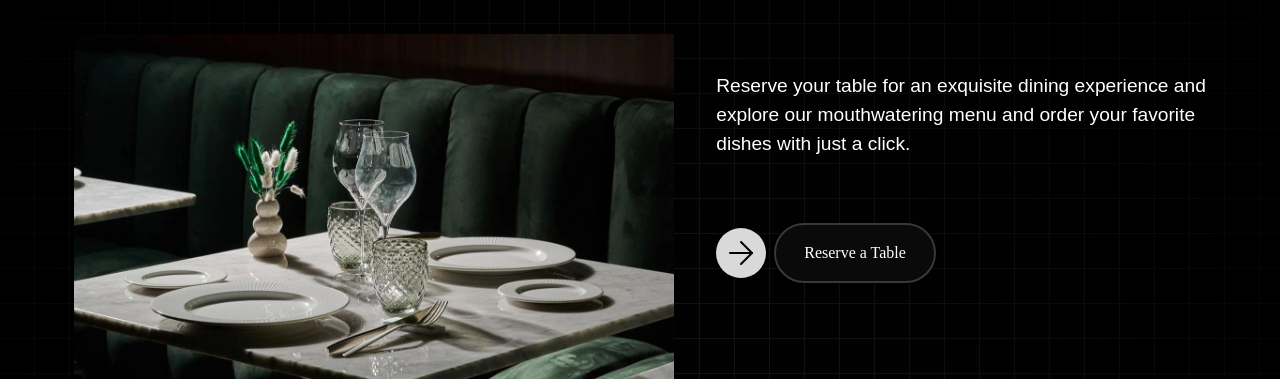
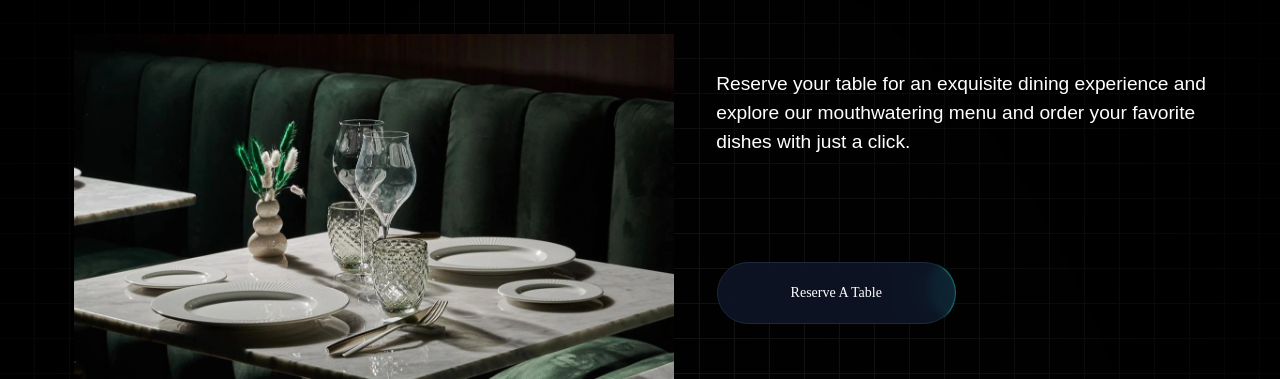
Before and after one commit to jsaugat/The-DINESYNC, a React (Vite) app in the folder client/: page / in a window 1280 px wide. Shown: the part 313-692 px from the top of the page. Built offline with nearby package versions, Linux system fonts and the light colour scheme; a web font is replaced by a local one.

Commit message:
moving border button

```diff
--- a/client/src/Pages/Home.jsx
+++ b/client/src/Pages/Home.jsx
@@ -1,4 +1,6 @@
-import { Button } from "@/shadcn/ui/button";
+// import { Button } from "@/shadcn/ui/button";
+import { Button } from "../components/ui/moving-border";
+
 import { Container } from "../master";
 import React from "react";
 import { useNavigate } from "react-router-dom";
@@ -57,10 +59,9 @@ function HomePage() {
         </defs>
     </svg> */}
       <Container className="relative space-y-5 ">
-
         <Spotlight
           className="-top-40 left-0 md:left-60 md:-top-20"
-          fill="Aquamarine"
+          fill="Turquoise"
         />
         <section
           className={`${sectionStyle} text-center flex justify-evenly items-center h-screen mx-auto`}
@@ -73,7 +74,7 @@ function HomePage() {
           {/* Hero Image z-none */}
           <figure className="bg-hero-image z-50 h-[25rem] w-[37.5rem] mt-44 mb-16 bg-cover bg-left"></figure>
           <div className="flex flex-col gap-16">
-            <p className="text-[1.2rem] max-w-[47.8rem text-left font-montreal">
+            <p className="text-[1.2rem] max-w-[47.8rem text-left font-montreal mt-20">
               Reserve your table for an exquisite dining experience and
               <br /> explore our mouthwatering menu and order your favorite
               <br /> dishes with just a click.
@@ -110,36 +111,39 @@ function HomePage() {
                 </g>
               </svg> */}
               {/* bg-white svg */}
-              <svg
+              {/* <svg
                 width="50"
                 height="50"
                 viewBox="0 0 50 50"
                 fill="none"
                 xmlns="http://www.w3.org/2000/svg"
+                className="border border-gray-600 rounded-full"
               >
-                <circle cx="25" cy="25" r="25" fill="#D9D9D9" />
+                <circle cx="25" cy="25" r="25" fill="" />
                 <path
                   d="M14 25H36"
-                  stroke="black"
+                  stroke="white"
                   stroke-width="2"
                   stroke-linecap="round"
                   stroke-linejoin="round"
                 />
                 <path
                   d="M25 14L36 25L25 36"
-                  stroke="black"
+                  stroke="white"
                   stroke-width="2"
                   stroke-linecap="round"
                   stroke-linejoin="round"
                 />
-              </svg>
-
-              {/* <span className="linimate text-[1.2rem] ">RESERVE A TABLE</span> */}
+              </svg> */}
+              {/* //? Moving Border Button */}
               <Button
-                variant="maximal"
-                className="reserve-a-table rounded-full text-base font- py-7 px-7 border-2 border-onyx"
+                borderRadius="10rem"
+                className={
+                  "text-[1.1rem] bg-black/[0] hover:bg-gradient-to-l hover:from-teal-950 hover:to-black transition-all ease-in-out delay-150 border-onyx"
+                }
+                duration={"2500"}
               >
-                Reserve a Table
+                Reserve A Table
               </Button>
             </div>
           </div>
--- a/client/src/Pages/Reservation.jsx
+++ b/client/src/Pages/Reservation.jsx
@@ -1,7 +1,9 @@
 import { BookingForm, Container } from "../master";
 import React, { useReducer, useState } from "react";
-import Calendar from "../components/ReactCalendar/index.jsx";
+// import Calendar from "../components/ReactCalendar/index.jsx";
 import styled from "styled-components";
+import "../Styles/App.scss";
+import { Button } from "../components/ui/moving-border";
 
 // submit button animation
 const StyledBookButton = styled.button`
@@ -21,7 +23,7 @@ const StyledBookButton = styled.button`
     width: 100%;
     height: 0%;
     border-radius: 50px;
-    background-color: white;
+    background-color: #f1f1f1;
     transition: all 0.2s ease-out;
   }
 
@@ -71,12 +73,19 @@ function ReservationPage() {
         />
       </section>
       {/* submit btn */}
-      <StyledBookButton
+      {/* <StyledBookButton
         type="submit"
-        className="border border-white/60 mb-20 mt-11 py-2 px-3 w-fit mx-auto text-xl font-medium bg-gradient from-cardBlack to-green-600"
+        className="border border-white/60 mb-20 mt-11 py-2 px-3 w-fit mx-auto text-xl font-medium"
       >
         Confirm Reservation
-      </StyledBookButton>
+      </StyledBookButton> */}
+      <Button
+        borderRadius="10rem"
+        // className="bg-white text-xl w-fit text-black dark:text-white border-neutral-200 dark:border-onyx dark:bg-gradient-to-br dark:from-gray-800 dark:to-black transition-all duration-300 hover:dark:bg-gradient-to-bl hover:dark:to-black hover:dark:from-gray-600"
+        className={"text-[1.1rem] bg-black/30 hover:bg-gradient-to-bl hover:from-neutral-800 hover:to-black transition-all ease-in-out delay-150 border-onyx"}
+      >
+        Confirm Reservation
+      </Button>
     </Container>
   );
 }
--- a/client/src/Styles/App.scss
+++ b/client/src/Styles/App.scss
@@ -76,7 +76,7 @@ body {
     &::before {
       content: "";
       position: absolute;
-      width: .4rem;
+      width: .3rem;
       height: 100%;
       top: 0;
       left: 0;
--- a/client/src/components/Header/NavBar.jsx
+++ b/client/src/components/Header/NavBar.jsx
@@ -14,7 +14,7 @@ const NavBar = () => {
       {/* logo */}
       <Logo />
       {/* menu */}
-      <ul className="Navbar flex gap-6 items-center text-[.9rem]">
+      <ul className="Navbar flex gap-6 items-center text-[0.9rem] font-light">
         <li>
           <NavLink
             to=""
--- /dev/null
+++ b/client/src/components/ui/moving-border.jsx
@@ -0,0 +1,123 @@
+import React from "react";
+import {
+  motion,
+  useAnimationFrame,
+  useMotionTemplate,
+  useMotionValue,
+  useTransform,
+} from "framer-motion";
+import { useRef } from "react";
+import { cn } from "@/utils/cn";
+
+export function Button({
+  borderRadius = "1.75rem",
+  children,
+  as: Component = "button",
+  containerClassName,
+  borderClassName,
+  duration,
+  className,
+  ...otherProps
+}) {
+  return (
+    <Component
+      className={cn(
+        "bg-transparent relative text-xl h-16 w-60 p-[1px] overflow-hidden my-10",
+        containerClassName
+      )}
+      style={{
+        borderRadius: borderRadius,
+      }}
+      {...otherProps}
+    >
+      <div
+        className="absolute inset-0"
+        style={{ borderRadius: `calc(${borderRadius} * 0.96)` }}
+      >
+        <MovingBorder duration={duration} rx="30%" ry="30%">
+          <div
+            className={cn(
+              "h-20 w-20 opacity-[0.8] bg-[radial-gradient(var(--teal-600)_40%,transparent_60%)]",
+              borderClassName
+            )}
+          />
+        </MovingBorder>
+      </div>
+
+      <div
+        className={cn(
+          "relative bg-slate-900/[0.8] border border-slate-800 backdrop-blur-xl text-white flex items-center justify-center w-full h-full text-sm antialiased",
+          className
+        )}
+        style={{
+          borderRadius: `calc(${borderRadius} * 0.96)`,
+        }}
+      >
+        {children}
+      </div>
+    </Component>
+  );
+}
+
+export const MovingBorder = ({
+  children,
+  duration = 2000,
+  rx,
+  ry,
+  ...otherProps
+}) => {
+  const pathRef = useRef();
+  const progress = useMotionValue(0);
+
+  useAnimationFrame((time) => {
+    const length = pathRef.current?.getTotalLength();
+    if (length) {
+      const pxPerMillisecond = length / duration;
+      progress.set((time * pxPerMillisecond) % length);
+    }
+  });
+
+  const x = useTransform(
+    progress,
+    (val) => pathRef.current?.getPointAtLength(val).x
+  );
+  const y = useTransform(
+    progress,
+    (val) => pathRef.current?.getPointAtLength(val).y
+  );
+
+  const transform = useMotionTemplate`translateX(${x}px) translateY(${y}px) translateX(-50%) translateY(-50%)`;
+
+  return (
+    <>
+      <svg
+        xmlns="http://www.w3.org/2000/svg"
+        preserveAspectRatio="none"
+        className="absolute h-full w-full"
+        width="100%"
+        height="100%"
+        {...otherProps}
+      >
+        <rect
+          fill="none"
+          width="100%"
+          height="100%"
+          rx={rx}
+          ry={ry}
+          ref={pathRef}
+        />
+      </svg>
+      <motion.div
+        style={{
+          position: "absolute",
+          top: 0,
+          left: 0,
+          display: "inline-block",
+          transform,
+        }}
+      >
+        {children}
+      </motion.div>
+    </>
+  );
+};
--- a/client/tailwind.config.js
+++ b/client/tailwind.config.js
@@ -1,5 +1,6 @@
 const svgToDataUri = require("mini-svg-data-uri");
 
+const defaultTheme = require("tailwindcss/defaultTheme");
 const colors = require("tailwindcss/colors");
 const {
   default: flattenColorPalette,
@@ -16,7 +17,7 @@ module.exports = {
     // "./.{html}",
   ],
   darkMode: "selector",
-  darkMode: "class",
+  // darkMode: "class",
   theme: {
     fontFamily: {
       SFPro: ["SF Pro Display", "sans-serif"],
@@ -120,7 +121,11 @@ module.exports = {
       },
     },
   },
-  plugins: [require("tailwindcss-animate"), addSvgPatterns],
+  plugins: [
+    require("tailwindcss-animate"),
+    addVariablesForColors,
+    addSvgPatterns,
+  ],
 };
 
 // Plugin to add utilities for SVG patterns
@@ -146,3 +151,14 @@ function addSvgPatterns({ matchUtilities, theme }) {
     { values: flattenColorPalette(theme("backgroundColor")), type: "color" }
   );
 }
+
+// This plugin adds each Tailwind color as a global CSS variable, e.g. var(--gray-200).
+function addVariablesForColors({ addBase, theme }) {
+  let allColors = flattenColorPalette(theme("colors"));
+  let newVars = Object.fromEntries(
+    Object.entries(allColors).map(([key, val]) => [`--${key}`, val])
+  );
+  addBase({
+    ":root": newVars,
+  });
+}
```
